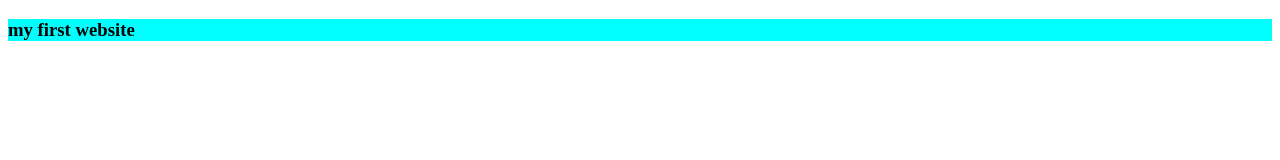
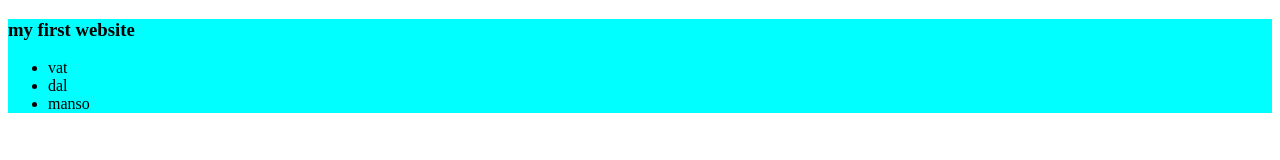
Before and after one commit to dev-rasel-parvez/my-first-github-repo, a plain HTML site: page index.html in a window 1280 px wide. Drawn offline with Linux system fonts and the light colour scheme.

Commit message:
ul li added

```diff
--- a/index.html
+++ b/index.html
@@ -11,6 +11,11 @@
         <h3>
             my first website
         </h3>
+        <ul>
+            <li>vat</li>
+            <li>dal</li>
+            <li>manso</li>
+        </ul>
     </div>
 </body>
 </html>
```
